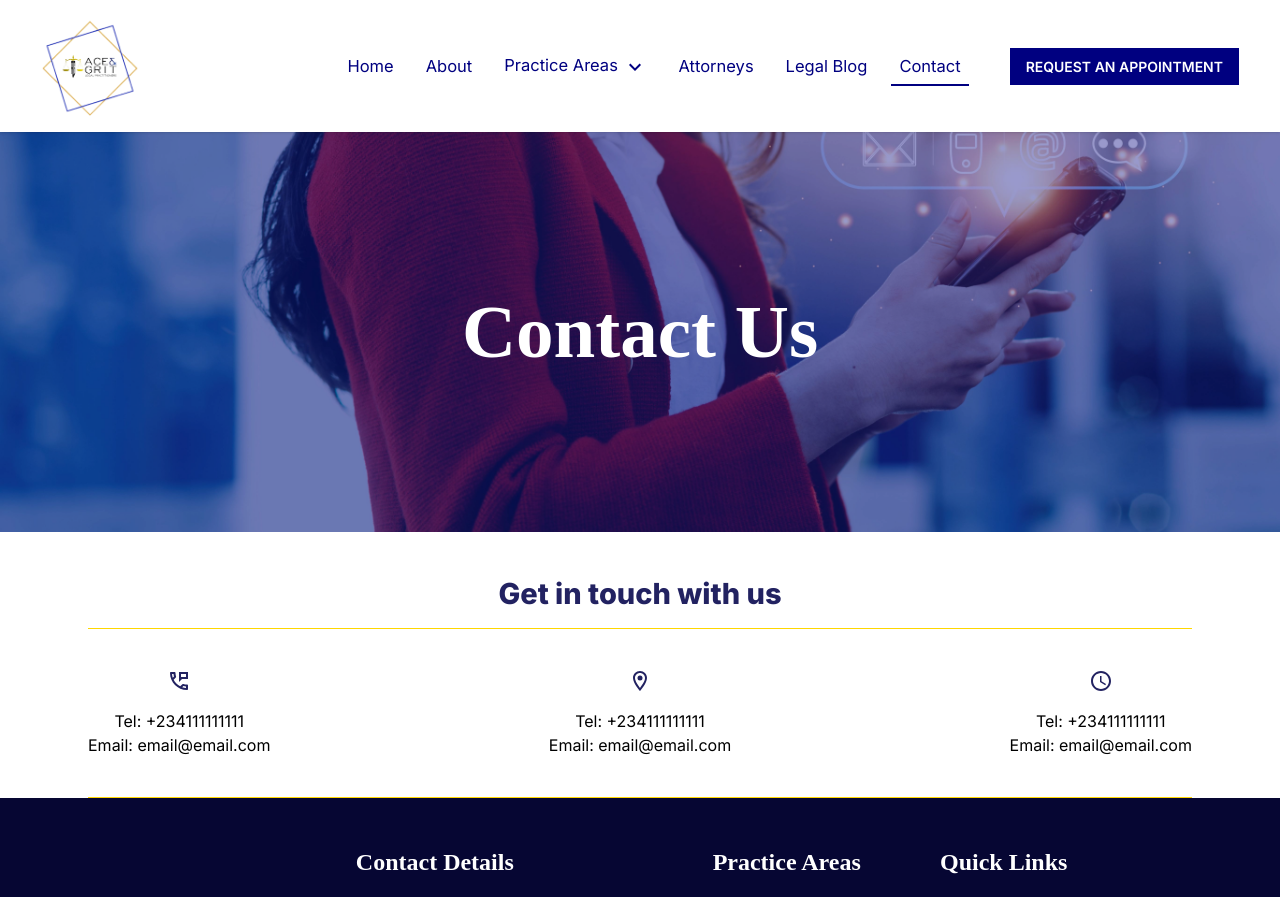
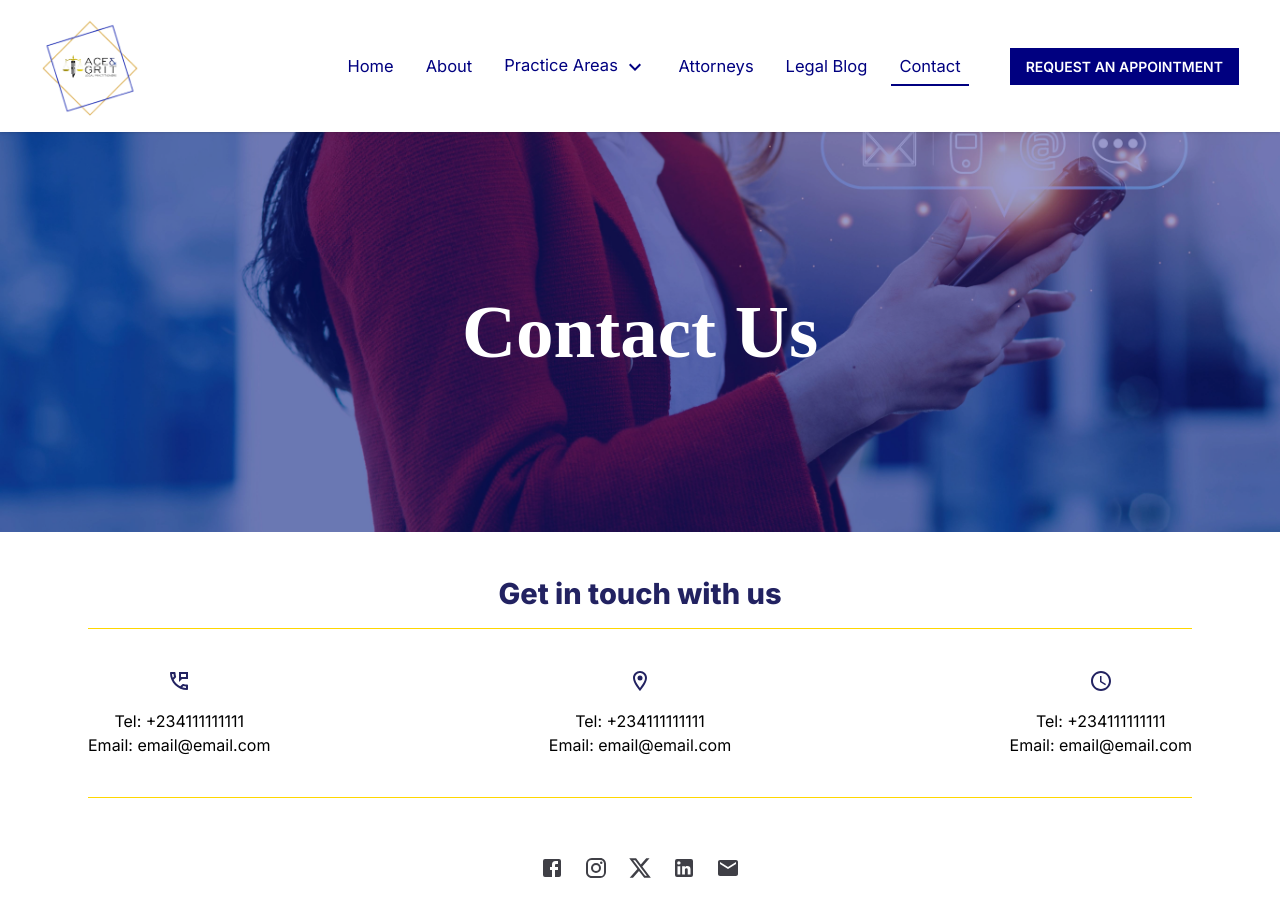
Before and after one commit to bolowys33/acegrit, a Next.js app: page /contact-us in a window 1280 px wide. Shown: the top 897 px of the page. Built offline with nearby package versions, Linux system fonts and the light colour scheme.

Commit message:
Add social links

```diff
--- a/app/contact-us/page.tsx
+++ b/app/contact-us/page.tsx
@@ -1,4 +1,5 @@
 import PageBanner from "@/components/PageBanner";
+import Social from "@/components/Social";
 import { AccessTimeOutlined, LocationOnOutlined, PermPhoneMsgOutlined } from "@mui/icons-material";
 import { Container } from "@mui/material";
 
@@ -31,9 +32,8 @@ const Contact = () => {
                                 <p>Email: email@email.com</p>
                             </span>
                         </div>
-
                     </div>
-                    <div></div>
+                    <Social />
                 </div>
             </Container>
             <form action=""></form>
--- /dev/null
+++ b/components/Social.tsx
@@ -0,0 +1,26 @@
+import { Email, Facebook, Instagram, LinkedIn, X } from "@mui/icons-material";
+import Link from "next/link";
+
+const Social = () => {
+    return (
+        <div className="flex justify-center gap-5 text-zinc-700 py-14 ">
+            <Link href={'/contact-us/#'}>
+                <Facebook />
+            </Link>
+            <Link href={'/contact-us/#'}>
+                <Instagram />
+            </Link>
+            <Link href={'/contact-us/#'}>
+                <X />
+            </Link>
+            <Link href={'/contact-us/#'}>
+                <LinkedIn />
+            </Link>
+            <Link href={'/contact-us/#'}>
+                <Email />
+            </Link>
+        </div>
+    );
+};
+
+export default Social;
```
